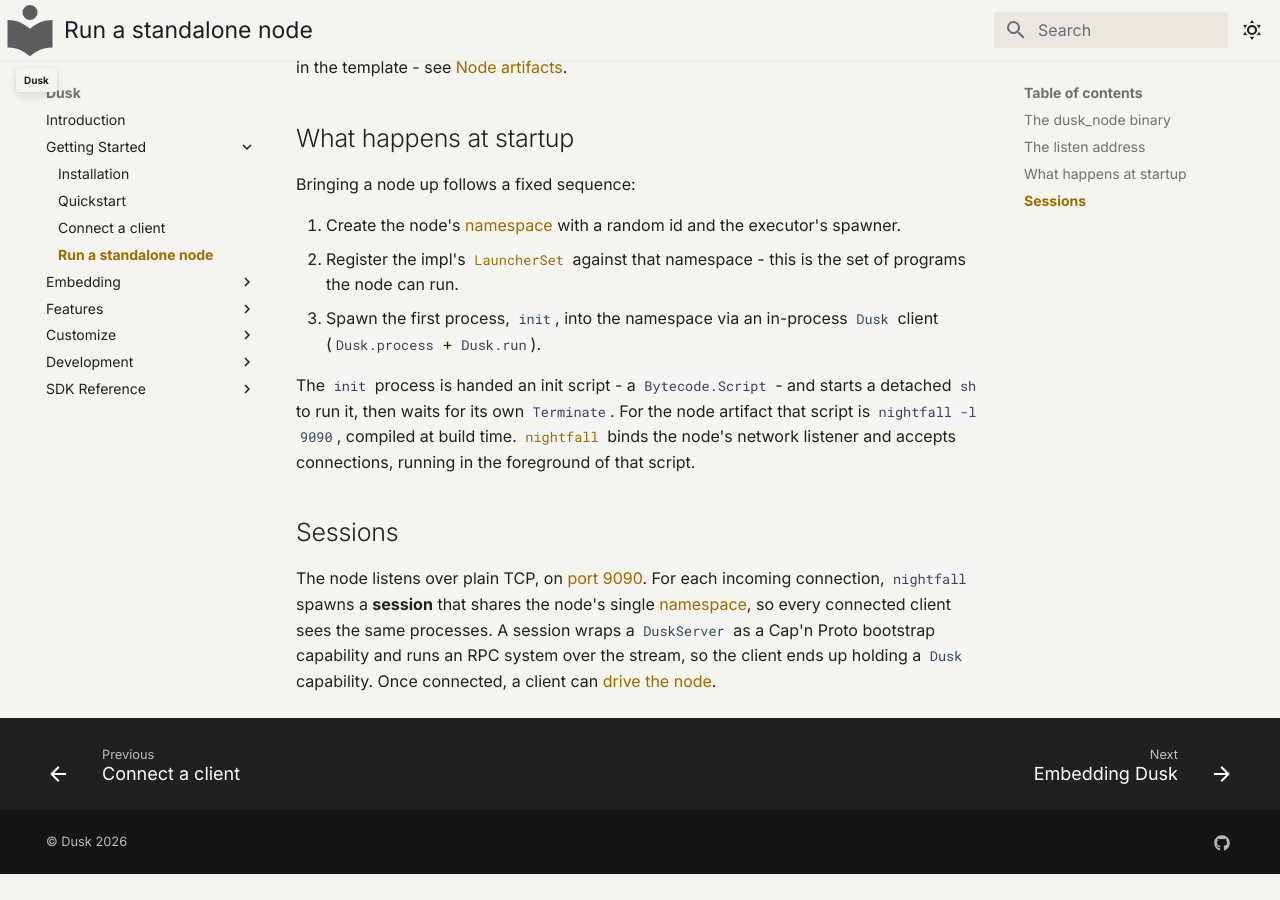
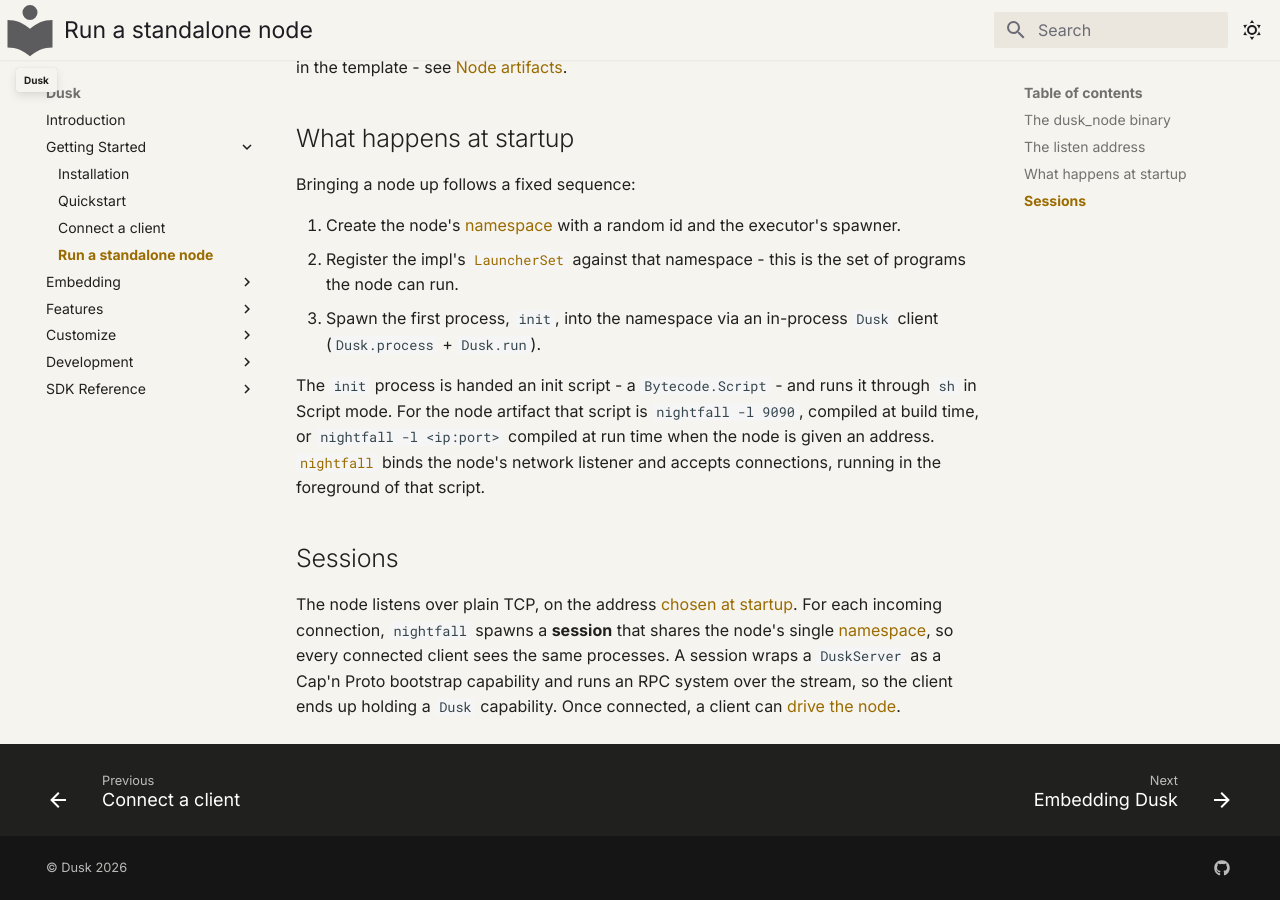
Before and after one commit to tomerze/dusk, an MkDocs documentation site: the page built from docs/docs/getting-started/guides/run-a-node.md, in a window 1280 px wide and 900 px high, scrolled down 537 px. Built offline with MkDocs 1.6.1 and Material for MkDocs 9.7.7, drawn with Linux system fonts in a browser that asks for light colours; comment, search, counter and statistics services are not loaded; before the commit the page ends 1411 px from its top, so only the background shows below that.

Commit message:
Update docs for the listener moving from init to nightfall
The pages that named init as the process holding the socket now name
nightfall, and describe init as the program that runs the program it is
handed.

```diff
--- a/docs/docs/getting-started/guides/run-a-node.md
+++ b/docs/docs/getting-started/guides/run-a-node.md
@@ -31,16 +31,17 @@ Bringing a node up follows a fixed sequence:
 3. Spawn the first process, `init`, into the namespace via an in-process `Dusk`
    client (`Dusk.process` + `Dusk.run`).
 
-The `init` process is handed an init script - a `Bytecode.Script` - and starts a
-detached `sh` to run it, then waits for its own `Terminate`. For the node
-artifact that script is `nightfall -l 9090`, compiled at build time.
-[`nightfall`](../concepts/base.md#nightfall)
+The `init` process is handed an init script - a `Bytecode.Script` - and runs it
+through `sh` in Script mode. For the node artifact that script is `nightfall -l
+9090`, compiled at build time, or `nightfall -l <ip:port>` compiled at run time
+when the node is given an address. [`nightfall`](../concepts/base.md#nightfall)
 binds the node's network listener and accepts connections, running in the
 foreground of that script.
 
 ## Sessions
 
-The node listens over plain TCP, on [port 9090](#the-listen-address).
+The node listens over plain TCP, on the address
+[chosen at startup](#choosing-the-listen-address).
 For each incoming connection, `nightfall` spawns a **session** that shares the node's
 single [namespace](../concepts/namespaces.md), so every connected client sees the
 same processes. A session wraps a `DuskServer` as a Cap'n Proto bootstrap
```
Also changed, not shown: docs/docs/development/architecture.md (+3 -3 lines), docs/docs/development/shell.md (+3 -2 lines), docs/docs/getting-started/concepts/base.md (+3 -3 lines), docs/docs/getting-started/guides/custom-impl.md (+1 -1 lines), docs/docs/sdk-reference/crates.md (+1 -1 lines).
